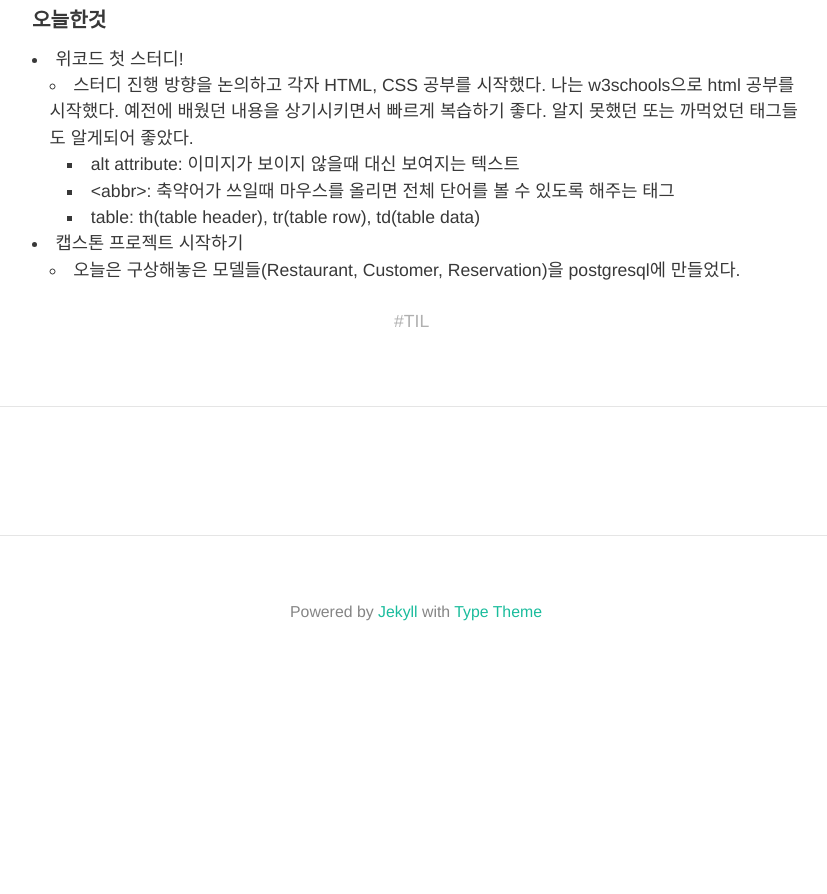
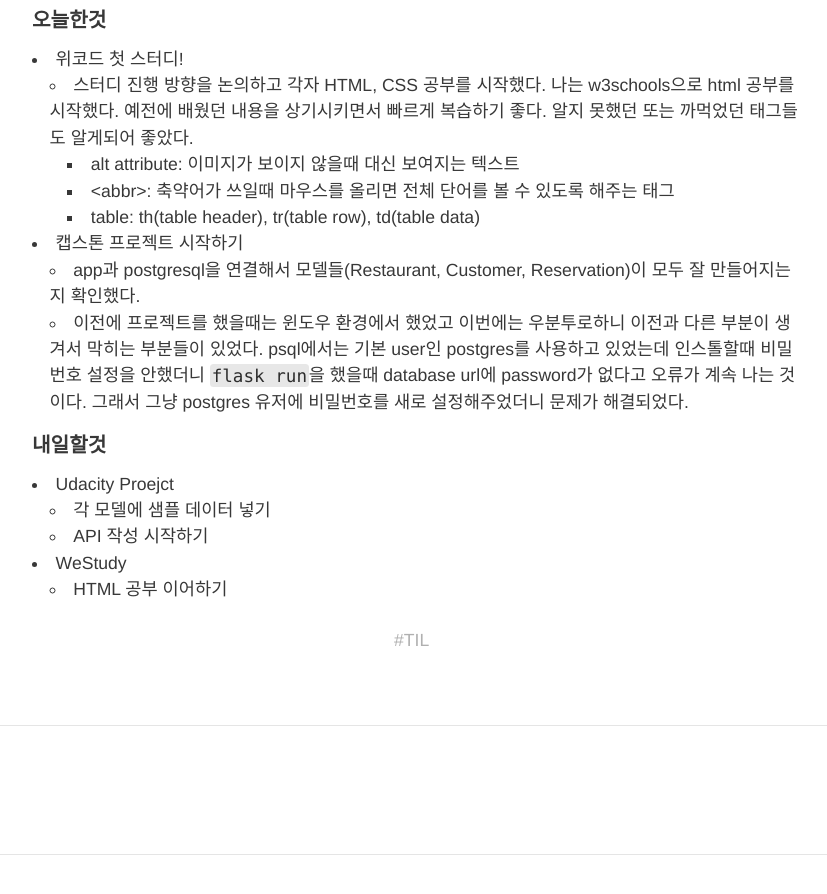
Before and after one commit to HyunlangBan/hyunlangban.github.io, a Jekyll site: the page built from _posts/TIL/2020-04-13-week-til.md, in a window 1280 px wide and 900 px high, scrolled down 981 px. Shown: the top 894 px of the window, without its empty margins (224-1051 px from the left). Built offline with Jekyll 4.4.1, drawn with Linux system fonts in a browser that asks for light colours; nearby versions of some CDN libraries; some web fonts are replaced; comment, search, counter and statistics services are not loaded; before the commit the page ends 1669 px from its top, so only the background shows below that.

Commit message:
Update 200414 TIL

```diff
--- a/_posts/TIL/2020-04-13-week-til.md
+++ b/_posts/TIL/2020-04-13-week-til.md
@@ -28,4 +28,12 @@ title: 200413-200419 TIL
      - \<abbr\>: 축약어가 쓰일때 마우스를 올리면 전체 단어를 볼 수 있도록 해주는 태그
      - table: th(table header), tr(table row), td(table data)
 - 캡스톤 프로젝트 시작하기
-   - 오늘은 구상해놓은 모델들(Restaurant, Customer, Reservation)을 postgresql에 만들었다.
+   - app과 postgresql을 연결해서 모델들(Restaurant, Customer, Reservation)이 모두 잘 만들어지는지 확인했다.
+   - 이전에 프로젝트를 했을때는 윈도우 환경에서 했었고 이번에는 우분투로하니 이전과 다른 부분이 생겨서 막히는 부분들이 있었다. psql에서는 기본 user인 postgres를 사용하고 있었는데 인스톨할때 비밀번호 설정을 안했더니 `flask run`을 했을때 database url에 password가 없다고 오류가 계속 나는 것이다. 그래서 그냥 postgres 유저에 비밀번호를 새로 설정해주었더니 문제가 해결되었다.
+
+#### 내일할것
+- Udacity Proejct
+  - 각 모델에 샘플 데이터 넣기
+  - API 작성 시작하기
+- WeStudy
+  - HTML 공부 이어하기
```
